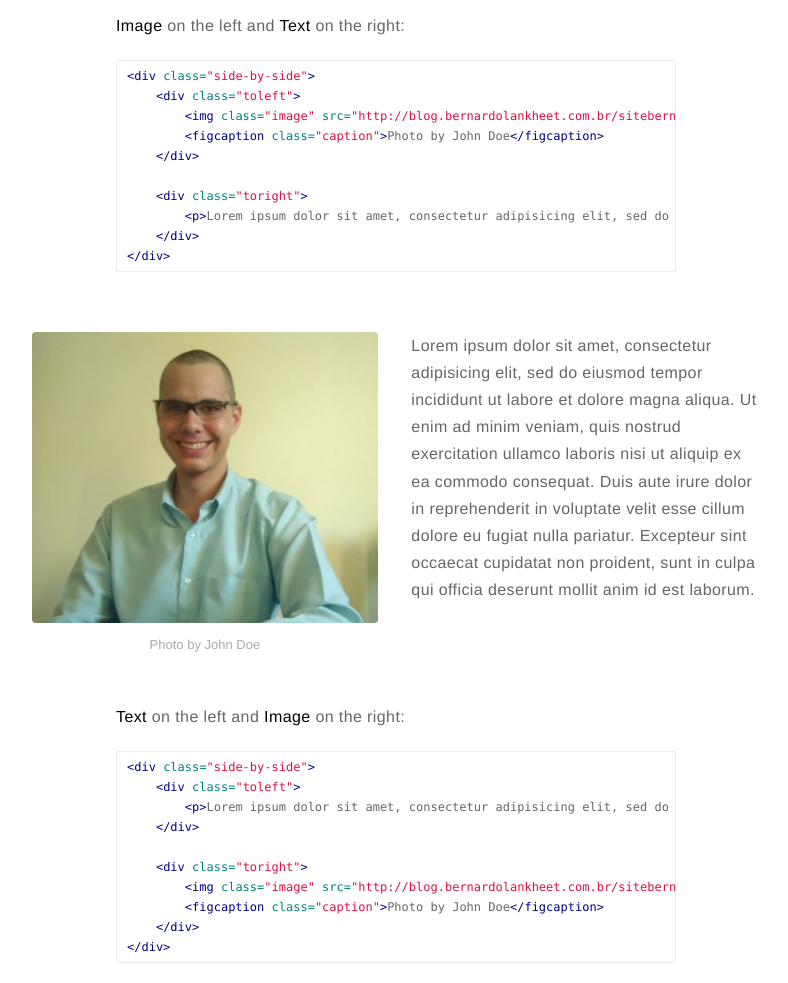
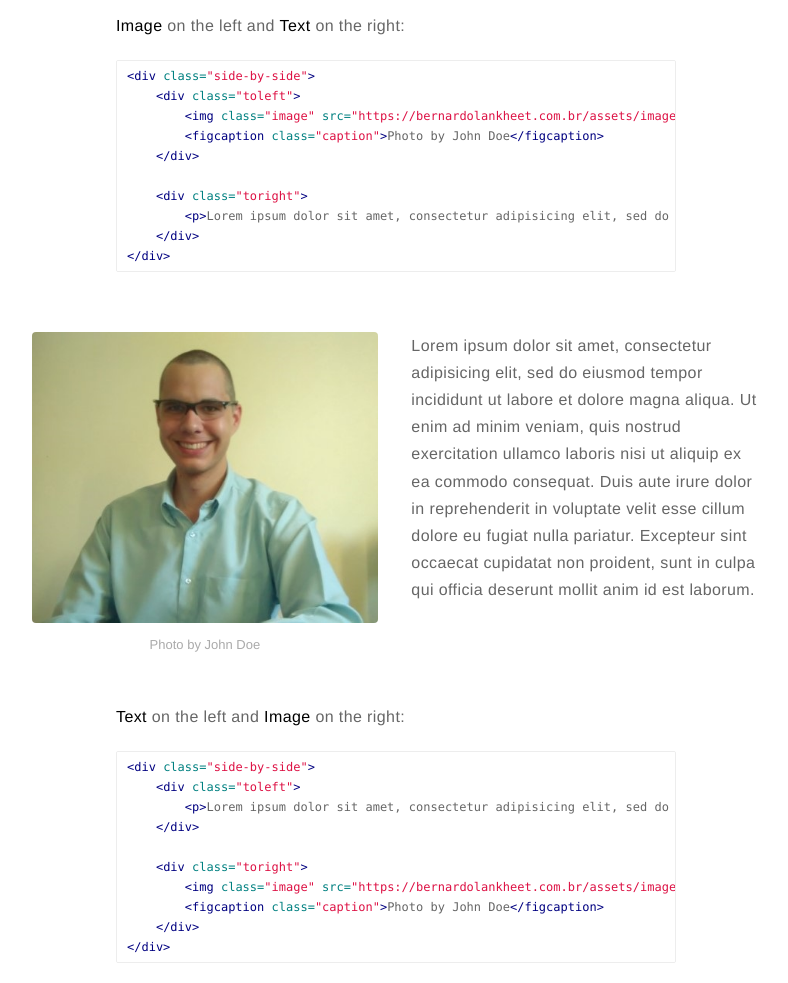
Before and after one commit to bernardolankheet/bernardolankheet.github.io, a Jekyll site: the page built from _posts/2015-02-24-markdown-extra-components.markdown, in a window 1280 px wide and 1400 px high, scrolled down 1068 px. Shown: the part 151-1134 px from the top of the window, without its empty margins (244-1032 px from the left). Built offline with Jekyll 4.4.1, drawn with Linux system fonts in a browser that asks for light colours; comment, search, counter and statistics services are not loaded; some of the changed lines change nothing that is shown.

Commit message:
Update _config.yml

```diff
--- a/_config.yml
+++ b/_config.yml
@@ -16,7 +16,7 @@ resume: false
 resume-external: false
 resume-url: https://google.com/?q=my+resume
 
-url: http://blog.bernardolankheet.com.br/sitebernardo
+url: https://bernardolankheet.com.br
 # your url: https://USERNAME.github.io
 
 permalink: /:title/
```
